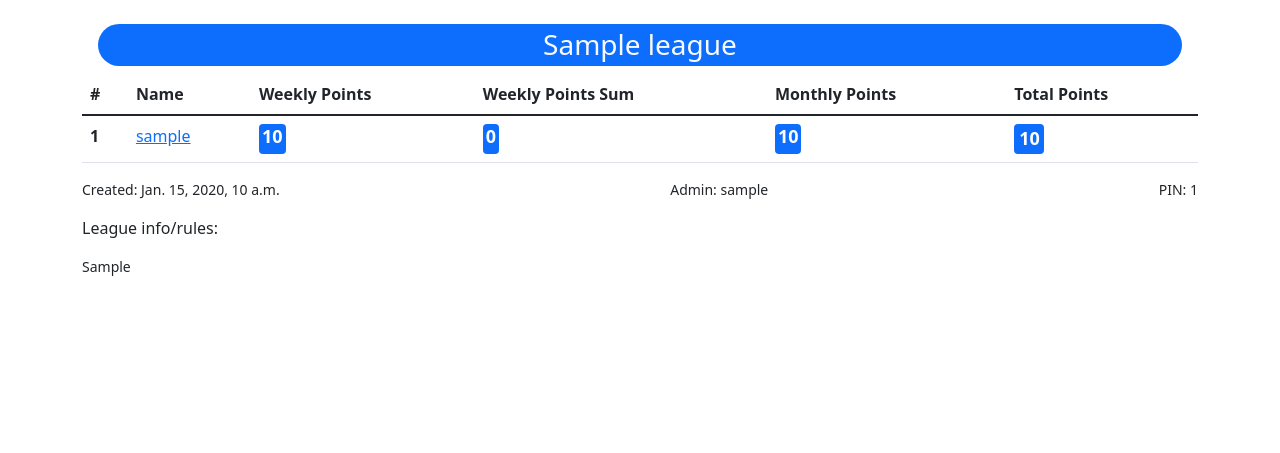
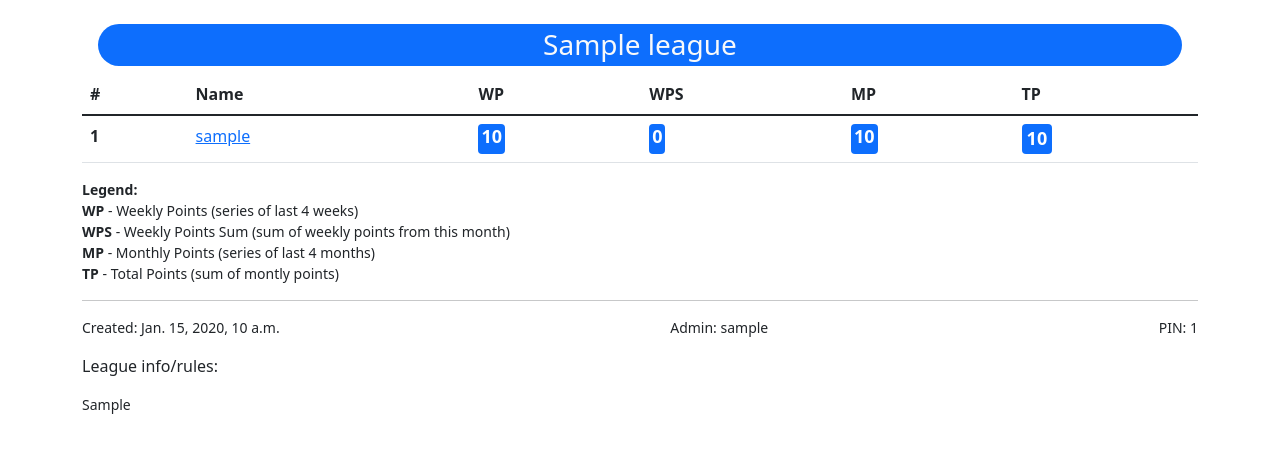
Before and after one commit to Grahev/scoresonthedoors, a Django app: page /leagues/1/ in a window 1280 px wide. Shown: the part 56-509 px from the top of the page. Run offline with Django 4.2, Linux system fonts and the light colour scheme; tables that the repository leaves empty hold one stand-in row (values such as "Sample post").

Commit message:
table legend added

```diff
--- a/leagues/templates/league_detail.html
+++ b/leagues/templates/league_detail.html
@@ -13,15 +13,16 @@
 
     <div class="container-sm">
       <h1 class="fs-3 text-center mt-4 mx-3 bg-primary text-light p-1 rounded-pill">{{league.name}}</h1>
+
         <table class="table">
             <thead>
               <tr>
                 <th scope="col">#</th>
                 <th scope="col">Name</th>
-                <th scope="col">Weekly Points</th>
-                <th scope="col">Weekly Points Sum</th>
-                <th scope="col">Monthly Points</th>
-                <th scope="col">Total Points</th>
+                <th scope="col">WP</th> <!--WEEKLY POINTS-->
+                <th scope="col">WPS</th><!--WEEKLY POINTS SUM-->
+                <th scope="col">MP</th> <!--Monthly Points-->
+                <th scope="col">TP</th> <!--Total Points-->
 
               </tr>
             </thead>
@@ -62,6 +63,14 @@
               {% endfor %}
             </tbody>
           </table>
+          <div class="d-flex flex-column">
+            <small class="fw-bold">Legend:</small>
+            <small><span class="fw-bold">WP</span> - Weekly Points (series of last 4 weeks)</small>
+            <small><span class="fw-bold">WPS</span> - Weekly Points Sum (sum of weekly points from this month)</small>
+            <small><span class="fw-bold">MP</span> - Monthly Points (series of last 4 months)</small>
+            <small><span class="fw-bold">TP</span> - Total Points (sum of montly points)</small>
+          </div>
+          <hr>
           <div class="d-flex justify-content-between">
               <small>Created: {{league.create_date}}</small>
               <small>Admin: {{league.admin}}</small>
```
